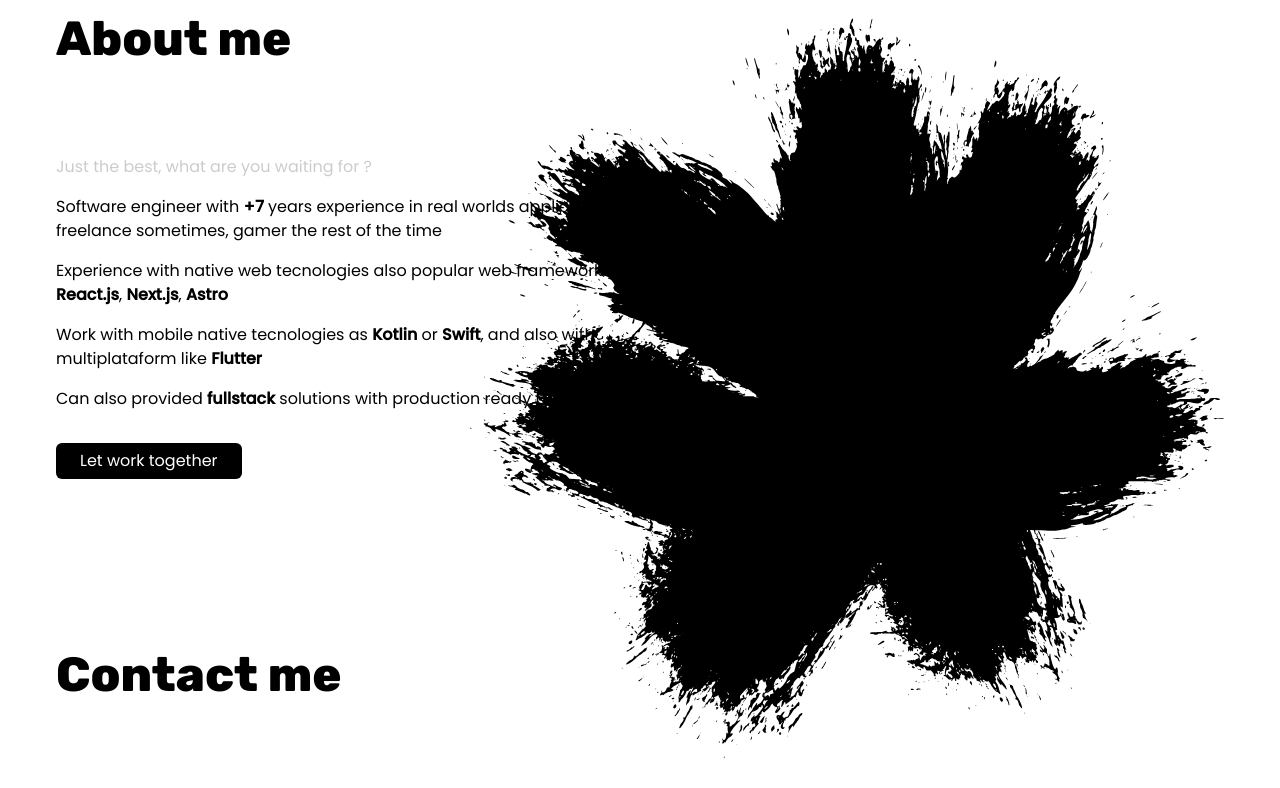
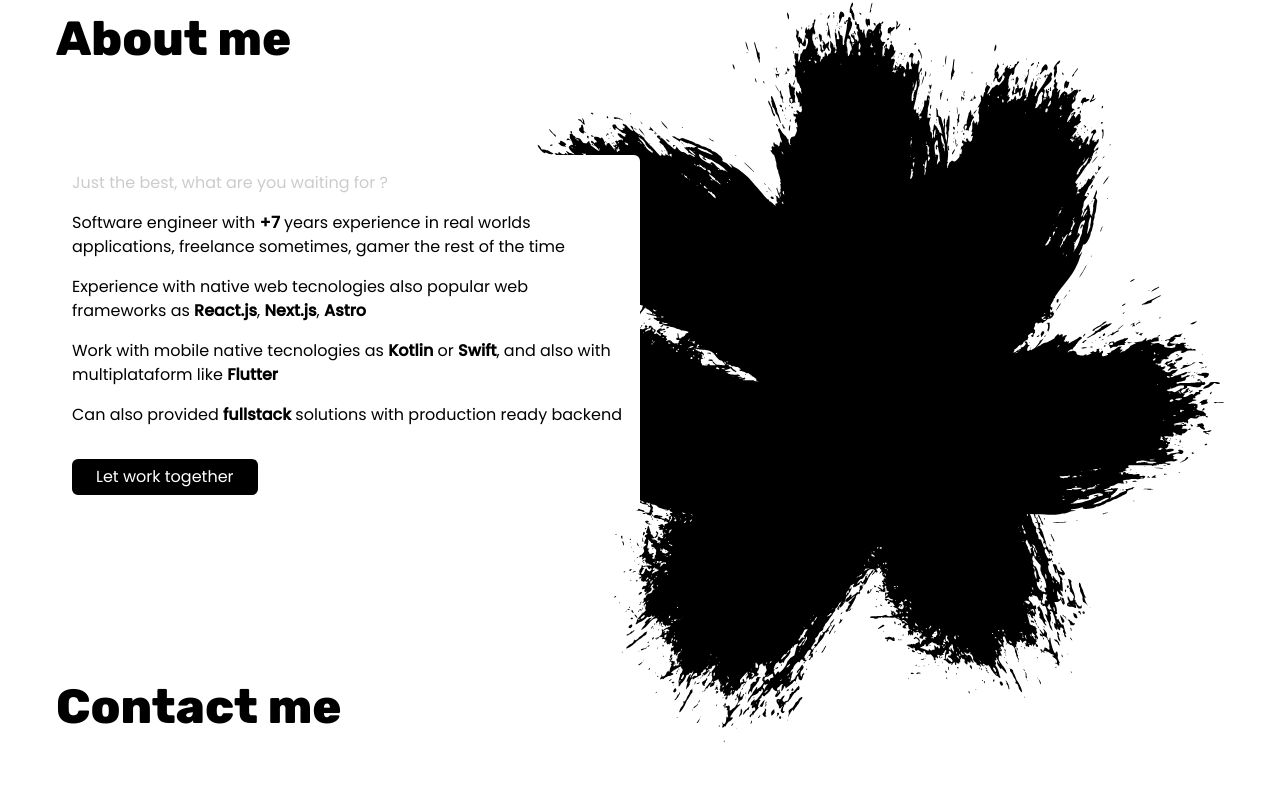
Before and after one commit to FulanoD3Tal/work-portfolio-2024, an Astro site: page / in a window 1280 px wide. Shown: the part 1261-2049 px from the top of the page. Built offline with nearby package versions, Linux system fonts and the light colour scheme; Astro itself is replaced by a stand-in of ours.

Commit message:
feat: add box around text to help read

```diff
--- a/src/components/organisms/AboutMe.astro
+++ b/src/components/organisms/AboutMe.astro
@@ -2,7 +2,10 @@
   <h2 class='font-rubik text-heading mb-20'>About me</h2>
 
   <div class='grid grid-cols-1 md:grid-cols-2'>
-    <articule id='about-me-section' class='flex flex-col gap-4 max-w-[60ch]'>
+    <articule
+      id='about-me-section'
+      class='flex flex-col gap-4 max-w-[60ch] bg-white p-4 dark:bg-zinc-800 rounded-md'
+    >
       <p id='about-me__joke'>Just the best, what are you waiting for ?</p>
       <p class='real-stuff'>
         Software engineer with <span>+7</span> years experience in real worlds
```
